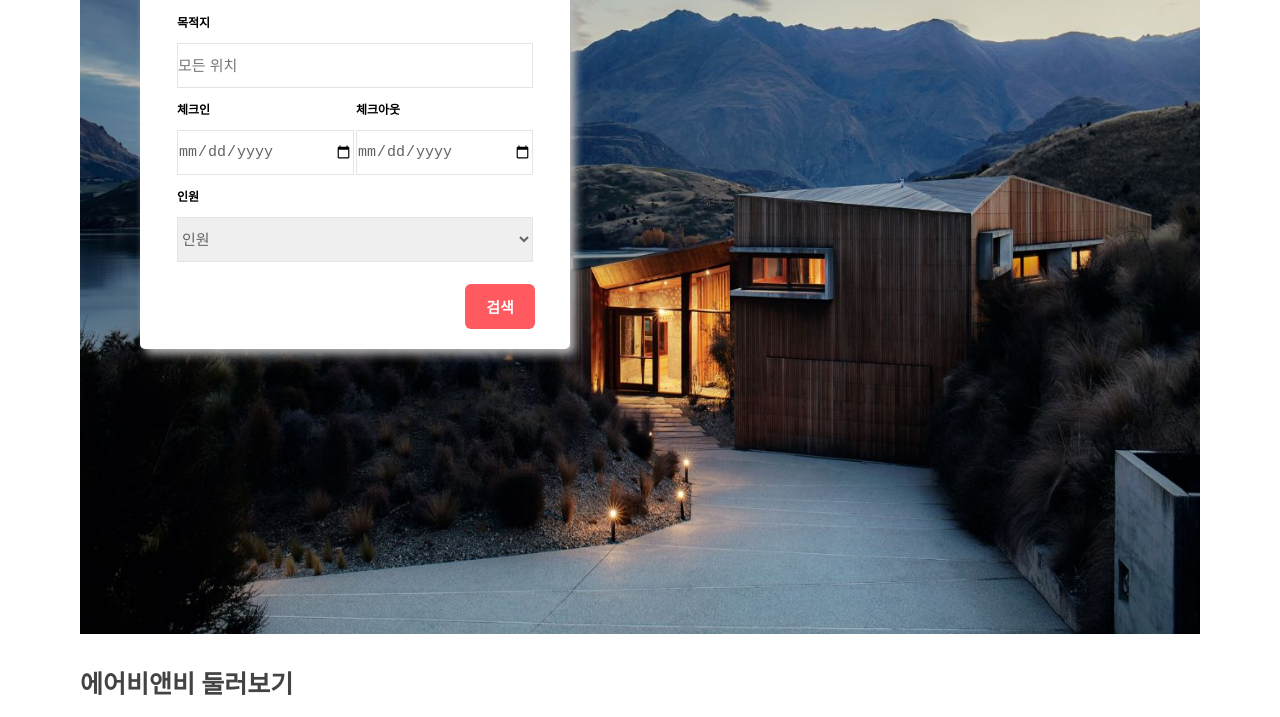
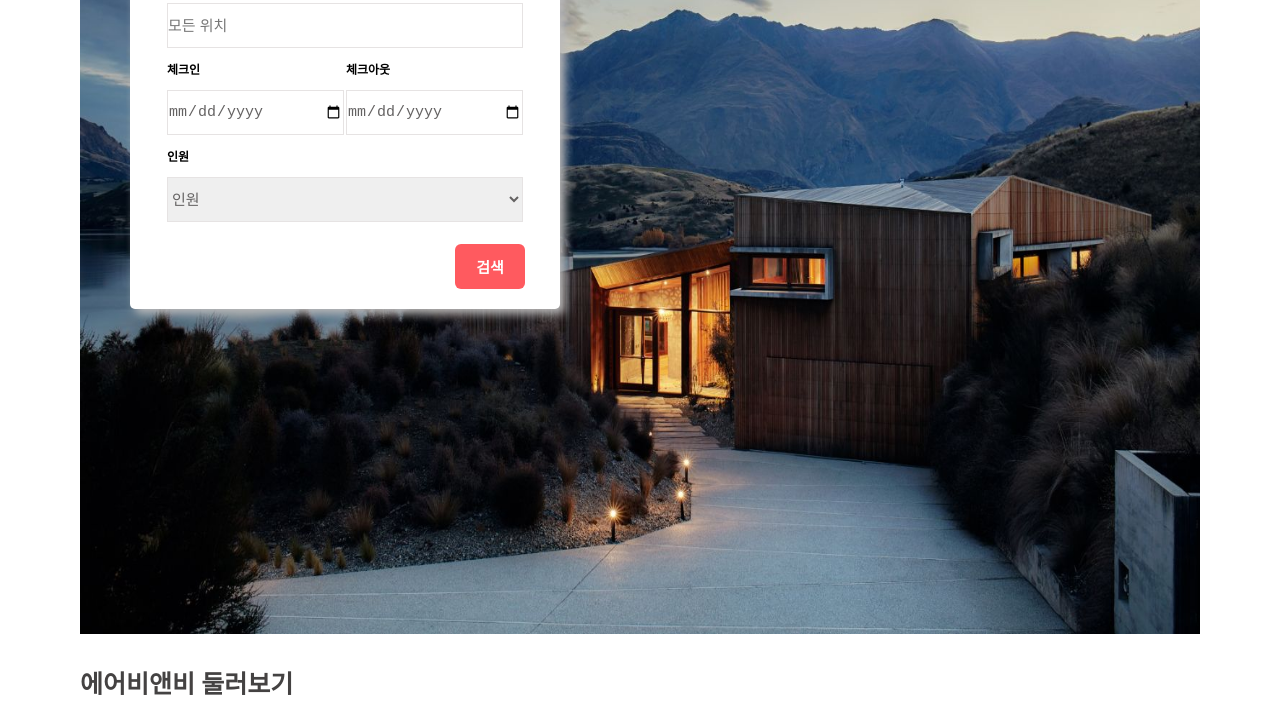
Before and after one commit to dongkipark1/html-lec-study, a plain HTML site: page last/index.html in a window 1280 px wide. Shown: the part 276-993 px from the top of the page. Drawn offline with Linux system fonts and the light colour scheme.

Commit message:
에어비앤비 실습

```diff
--- a/last/css/style.css
+++ b/last/css/style.css
@@ -36,8 +36,8 @@ nav {
     display: inline-block;
     position: relative;
     padding: 20px 30px;
-    top: 50px;
-    left: 60px;
+    top: 10px;
+    left: 50px;
     width: 430px;
     background-color: white;
     box-shadow: 5px 5px 10px 0 rgb(187, 186, 186);
```
